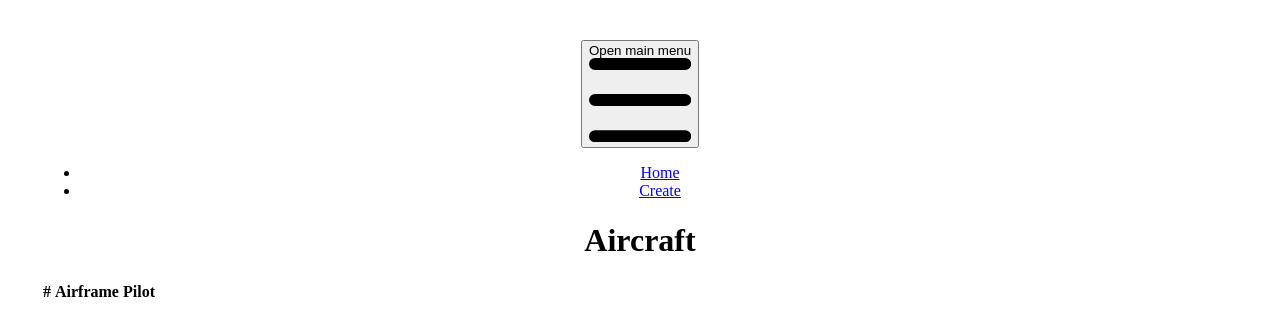
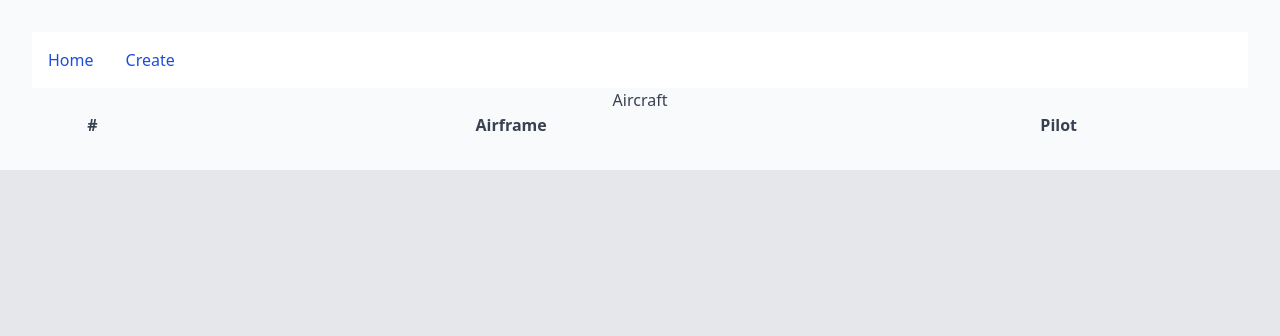
Before and after one commit to arbtin/Vehicles, a React (Vite) app in the folder frontend/: page / in a window 1280 px wide. Shown: the top 336 px of the page. Built offline with nearby package versions, Linux system fonts and the light colour scheme.

Commit message:
Fixes to css, and navbar

```diff
--- a/frontend/src/components/SearchBar.tsx
+++ b/frontend/src/components/SearchBar.tsx
@@ -20,16 +20,15 @@ export default function SearchBar() {
                     <span className="sr-only">Open main menu</span>
                     <svg className="w-5 h-5" aria-hidden="true" xmlns="http://www.w3.org/2000/svg" fill="none"
                          viewBox="0 0 17 14">
-                        <path stroke="currentColor" stroke-linecap="round" stroke-linejoin="round" stroke-width="2"
+                        <path stroke="currentColor" strokeLinecap="round" strokeLinejoin="round" strokeWidth="2"
                               d="M1 1h15M1 7h15M1 13h15" />
                     </svg>
                 </button>
                 <div className="hidden w-full md:block md:w-auto" id="navbar-default">
                     <ul className="font-medium flex flex-col p-4 md:p-0 mt-4 border border-gray-100 rounded-lg bg-gray-50 md:flex-row md:space-x-8 rtl:space-x-reverse md:mt-0 md:border-0 md:bg-white dark:bg-gray-800 md:dark:bg-gray-900 dark:border-gray-700">
-                        {navigation.map((item) => (
-                            <li>
+                        {navigation.map((item, index) => (
+                            <li key={index}>
                                 <a
-
                                     href={item.href}
                                     className="block py-2 px-3 text-white bg-blue-700 rounded md:bg-transparent md:text-blue-700 md:p-0 dark:text-white md:dark:text-blue-500"
                                     aria-current={item.current ? 'page' : undefined}
--- a/frontend/src/main.tsx
+++ b/frontend/src/main.tsx
@@ -1,10 +1,10 @@
 import React from 'react'
 import ReactDOM from 'react-dom/client'
 import App from './App.tsx'
-import './App.css'
+import './index.css'
 
 ReactDOM.createRoot(document.getElementById('root')!).render(
     <React.StrictMode>
         <App />
-    </React.StrictMode>
+    </React.StrictMode>,
 )
```
